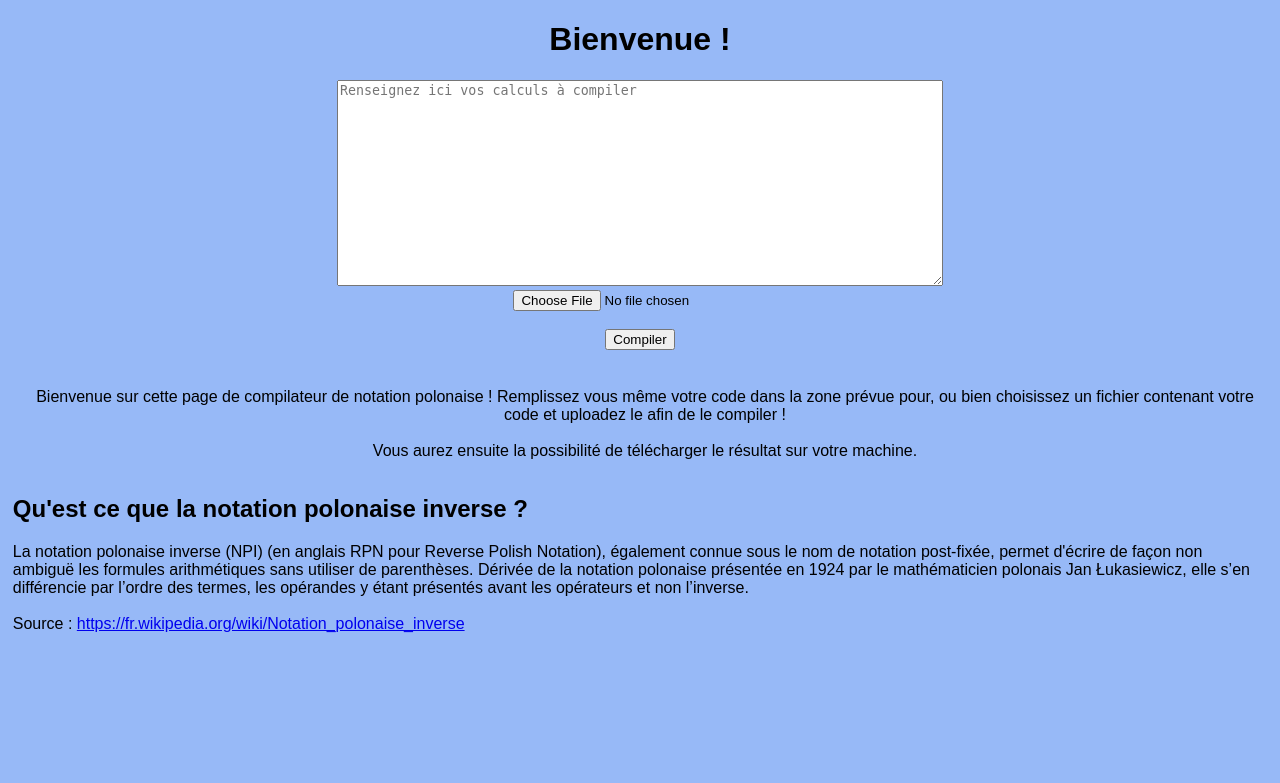
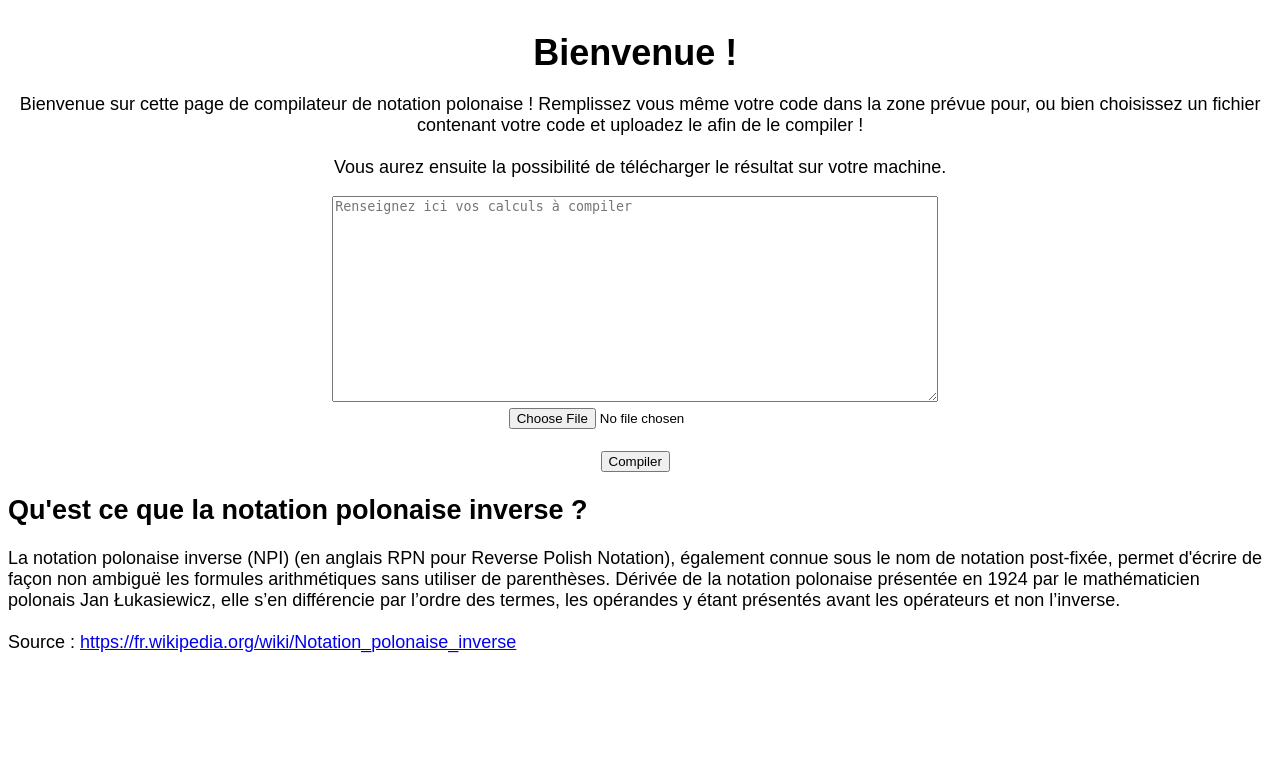
Before and after one commit to AxelSerieys/compilateur-AN, a PHP site: page / in a window 1280 px wide. Shown: the top 783 px of the page. Run offline with PHP 8.4, Linux system fonts and the light colour scheme.

Commit message:
modif css ok

```diff
--- a/css.css
+++ b/css.css
@@ -4,18 +4,19 @@ html{
     height: 98%;
     padding: 0px;
     font-family: Arial, Helvetica, sans-serif;
+    font-size: large;
 
 }
 body
 {
     width: 98%;
     padding: 0px;
+
     display: flex;
-    flex-direction: row;
-    flex-wrap: wrap;
+    flex-direction: column;
 
     justify-content: center;
-    background-color: rgb(151, 185, 247);
+    background-color: burlywood
     margin: auto;
 }
 }
@@ -33,24 +34,24 @@ textarea {
 }
 
 p {
-
     display: flex;
     flex-direction: row;
-    margin-top: 3%;
+    justify-content: center;
+    margin-top: 10px;
     margin-left: 10px;
-
 }
 
 h1 {
     display: flex;
+    margin-bottom: 10px;
+    justify-content: center;
+}
 
+.explications {
+    display: flex;
+    justify-content: center;
+    align-content: center;
 
-
-}
-#explications {
-
-    flex-direction: row;
-    justify-content: center;
 }
 
 #result
--- a/index.php
+++ b/index.php
@@ -11,24 +11,26 @@
     <link rel="stylesheet" type="text/css" href="css.css" />
 </head>
 <body>
+
     <div name="titre">
-        <h1 style="text-align:center">Bienvenue !</h1>
+        <h1>Bienvenue !</h1>
     </div>
 
 	<div id="form">
 		<form action="result.php" method="POST" enctype="multipart/form-data">
 			<div>
+			<p>
+					Bienvenue sur cette page de compilateur de notation polonaise !
+					Remplissez vous m&ecirc;me votre code dans la zone pr&eacute;vue pour,
+					ou bien choisissez un fichier contenant votre code et uploadez le afin de le compiler !
+					</br></br>Vous aurez ensuite la possibilit&eacute; de t&eacute;l&eacute;charger le r&eacute;sultat sur votre machine.
+		</p>
 				<textarea placeholder="Renseignez ici vos calculs &agrave; compiler" name="texte" id="texte"></textarea>
 			</div>
 			<input type="file" name="file" id="file"/><br/><br/>
 			<input type="submit" value="Compiler"/>
 		</form>
-		<p>
-					Bienvenue sur cette page de compilateur de notation polonaise !
-					Remplissez vous m&ecirc;me votre code dans la zone pr&eacute;vue pour,
-					ou bien choisissez un fichier contenant votre code et uploadez le afin de le compiler !
-					</br></br>Vous aurez ensuite la possibilit&eacute; de t&eacute;l&eacute;charger le r&eacute;sultat sur votre machine.
-		</p>
+
 	</div>
 
 	<div id="explications">
```
